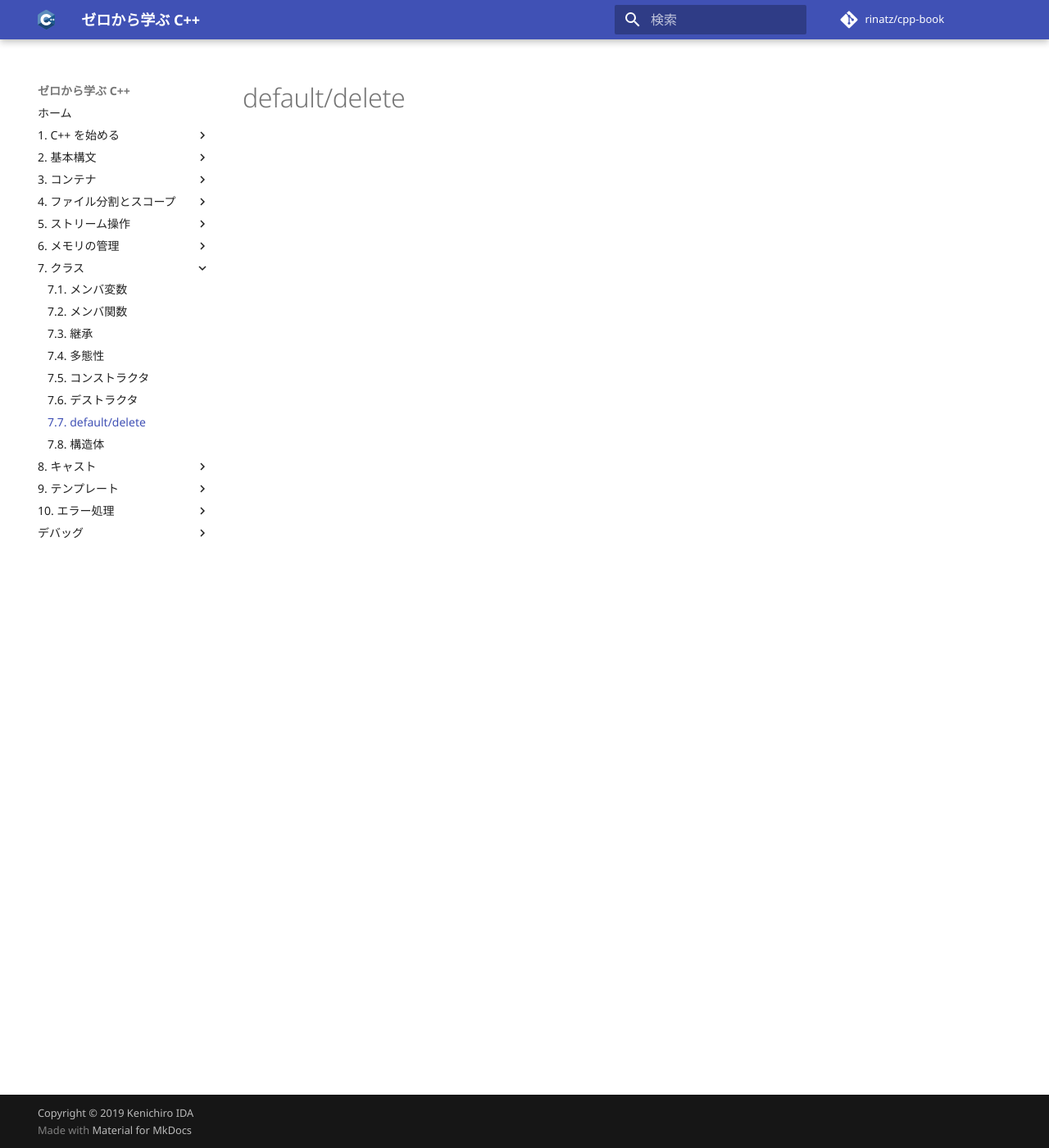
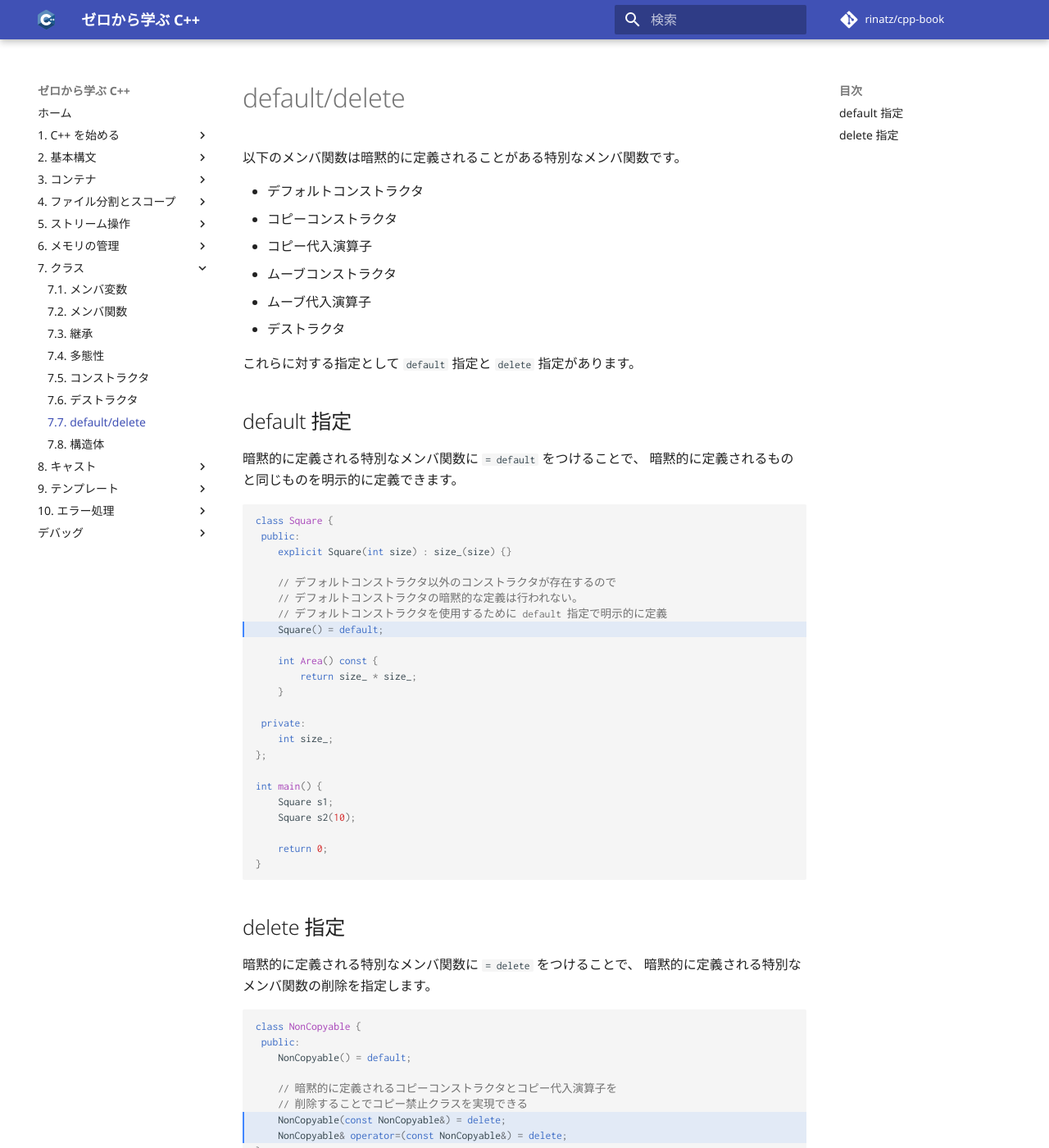
Before and after one commit to rinatz/cpp-book, an MkDocs documentation site: the page built from docs/ch07-07-default-and-delete.md, in a window 1280 px wide and 1400 px high. Shown: the whole window at 82% size. Built offline with MkDocs 1.6.1 and Material for MkDocs 9.7.7, drawn with Linux system fonts in a browser that asks for light colours; comment, search, counter and statistics services are not loaded.

Commit message:
Explain default/delete for "special member functions". (such as default constructor)
Refer n3337 for details of "special member functions".
http://www.open-std.org/jtc1/sc22/wg21/docs/papers/2012/n3337.pdf#chapter.12

````diff
--- a/docs/ch07-07-default-and-delete.md
+++ b/docs/ch07-07-default-and-delete.md
@@ -1 +1,62 @@
 # default/delete
+
+以下のメンバ関数は暗黙的に定義されることがある特別なメンバ関数です。
+
+- デフォルトコンストラクタ
+- コピーコンストラクタ
+- コピー代入演算子
+- ムーブコンストラクタ
+- ムーブ代入演算子
+- デストラクタ
+
+<!-- TODO: コピー代入演算子とムーブ代入演算子の説明 -->
+
+これらに対する指定として `default` 指定と `delete` 指定があります。
+
+## default 指定
+
+暗黙的に定義される特別なメンバ関数に `= default` をつけることで、
+暗黙的に定義されるものと同じものを明示的に定義できます。
+
+```cpp hl_lines="8"
+class Square {
+ public:
+    explicit Square(int size) : size_(size) {}
+
+    // デフォルトコンストラクタ以外のコンストラクタが存在するので
+    // デフォルトコンストラクタの暗黙的な定義は行われない。
+    // デフォルトコンストラクタを使用するために default 指定で明示的に定義
+    Square() = default;
+
+    int Area() const {
+        return size_ * size_;
+    }
+
+ private:
+    int size_;
+};
+
+int main() {
+    Square s1;
+    Square s2(10);
+
+    return 0;
+}
+```
+
+## delete 指定
+
+暗黙的に定義される特別なメンバ関数に `= delete` をつけることで、
+暗黙的に定義される特別なメンバ関数の削除を指定します。
+
+```cpp hl_lines="7 8"
+class NonCopyable {
+ public:
+    NonCopyable() = default;
+
+    // 暗黙的に定義されるコピーコンストラクタとコピー代入演算子を
+    // 削除することでコピー禁止クラスを実現できる
+    NonCopyable(const NonCopyable&) = delete;
+    NonCopyable& operator=(const NonCopyable&) = delete;
+};
+```
````
